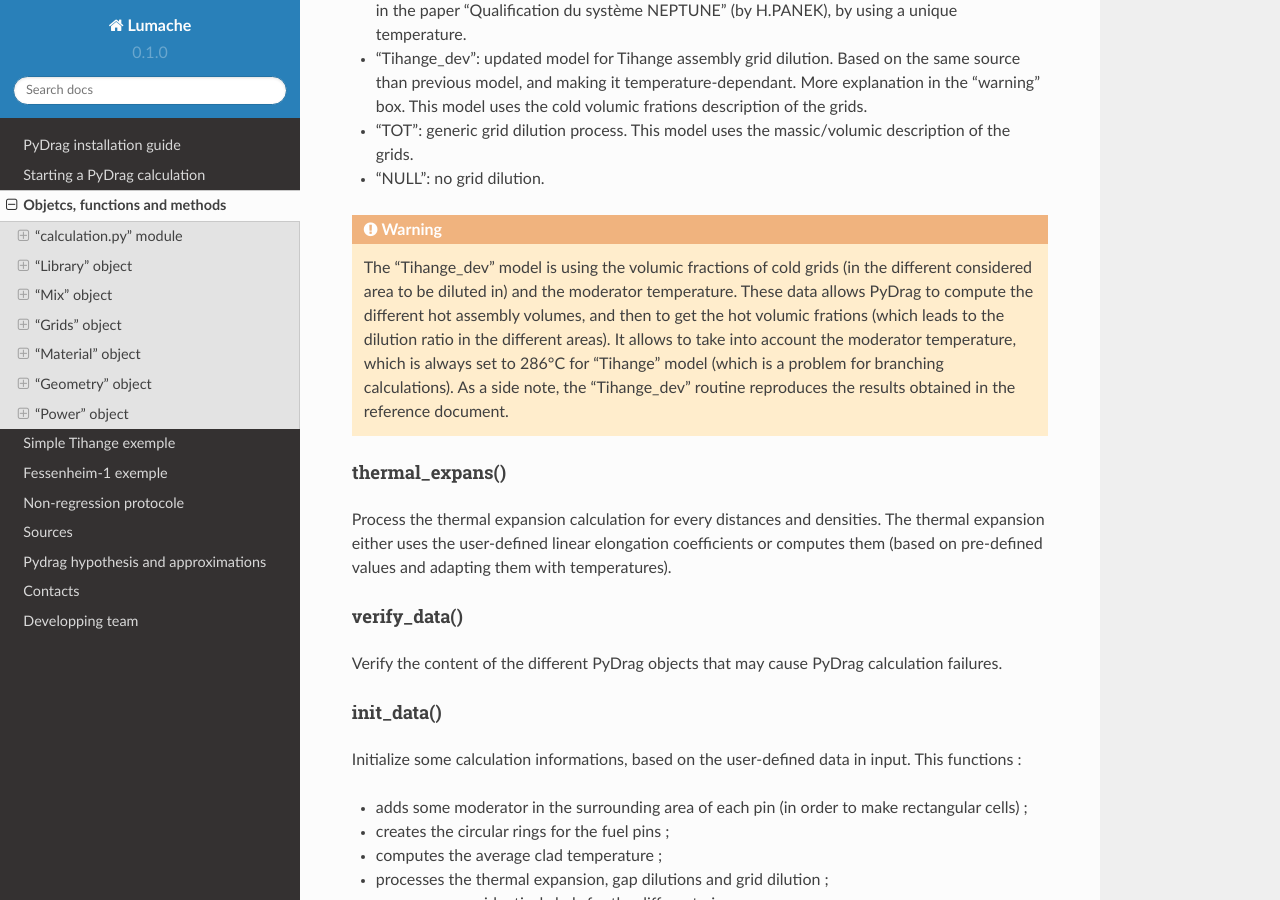
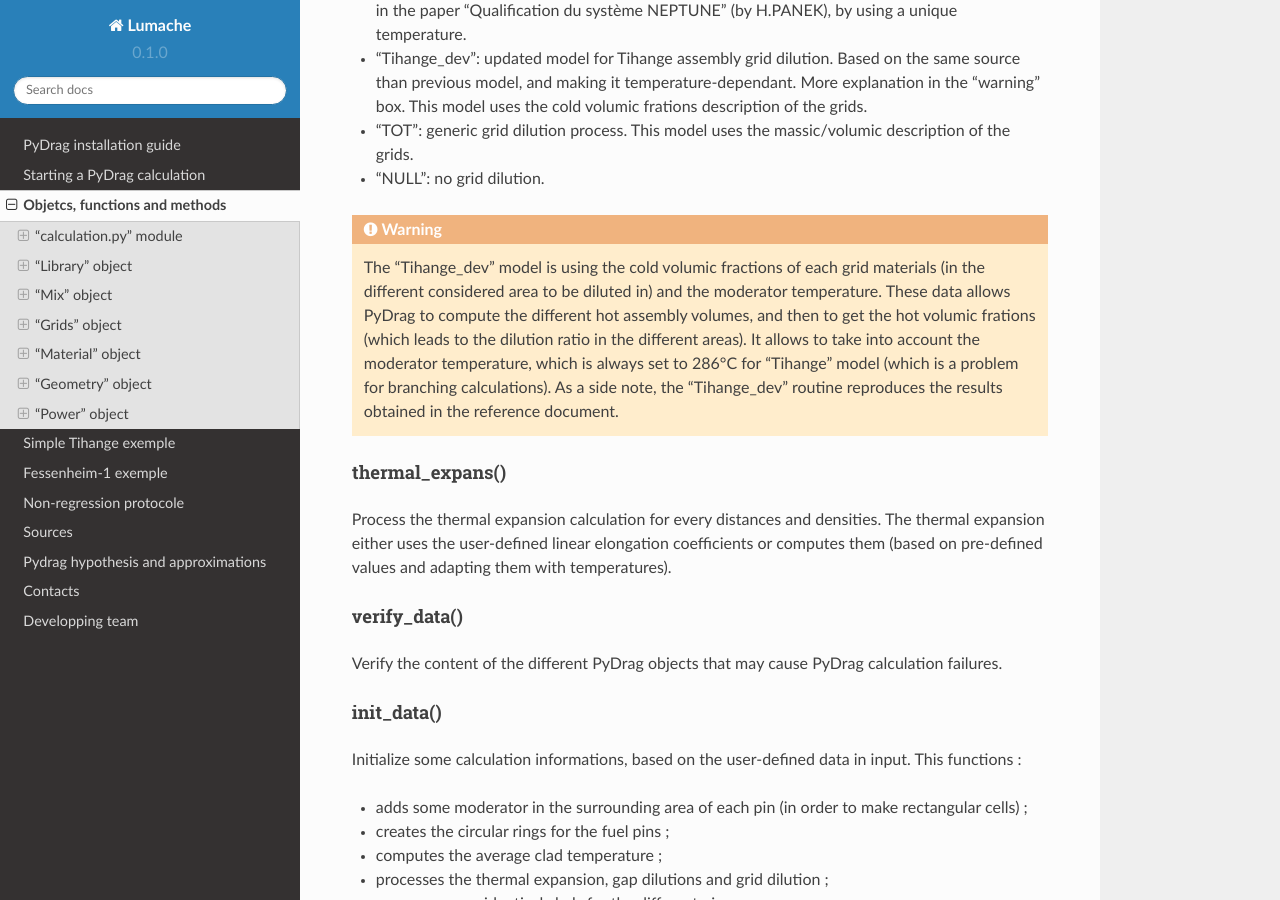
Before and after one commit to Ben105m/rtd-tutorial, a Sphinx documentation site: the page built from docs/source/functions.rst, in a window 1280 px wide and 900 px high, scrolled down 2332 px. Built offline with Sphinx 7.4.7 and the Read the Docs theme 2.0.0, drawn with Linux system fonts in a browser that asks for light colours.

Commit message:
Update functions.rst

```diff
--- a/docs/source/functions.rst
+++ b/docs/source/functions.rst
@@ -98,7 +98,7 @@ Process the dilution of the assembly grids into the water. It uses the :ref:`gri
 
 .. warning::
 
-	The "Tihange_dev" model is using the volumic fractions of cold grids (in the different considered area to be diluted in) and the moderator temperature. These data allows PyDrag to compute the different hot assembly volumes, and then to get the hot volumic frations (which leads to the dilution ratio in the different areas). It allows to take into account the moderator temperature, which is always set to 286°C for "Tihange" model (which is a problem for branching calculations). As a side note, the "Tihange_dev" routine reproduces the results obtained in the reference document.
+	The "Tihange_dev" model is using the cold volumic fractions of each grid materials (in the different considered area to be diluted in) and the moderator temperature. These data allows PyDrag to compute the different hot assembly volumes, and then to get the hot volumic frations (which leads to the dilution ratio in the different areas). It allows to take into account the moderator temperature, which is always set to 286°C for "Tihange" model (which is a problem for branching calculations). As a side note, the "Tihange_dev" routine reproduces the results obtained in the reference document.
 
 thermal_expans()
 -------------------------
```
